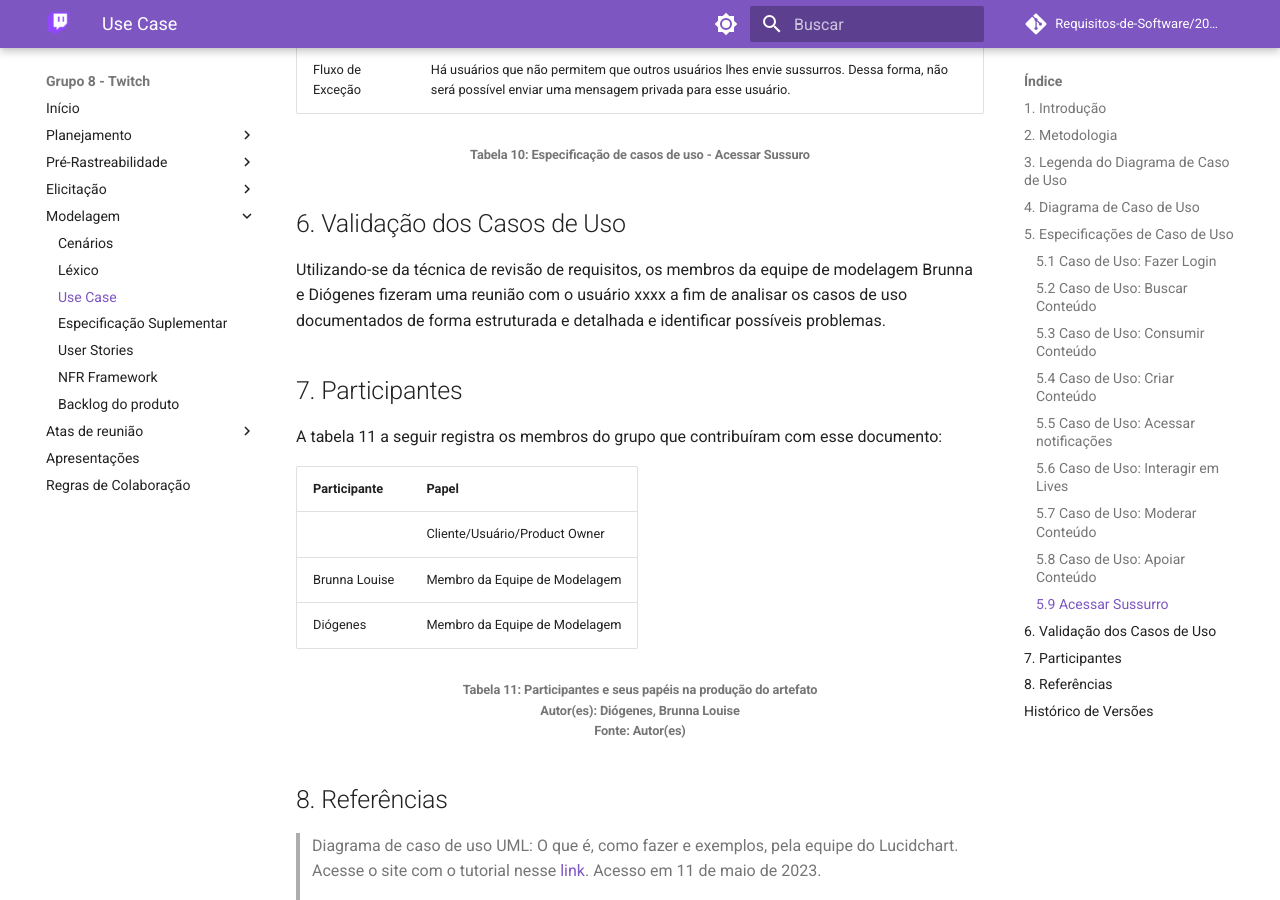
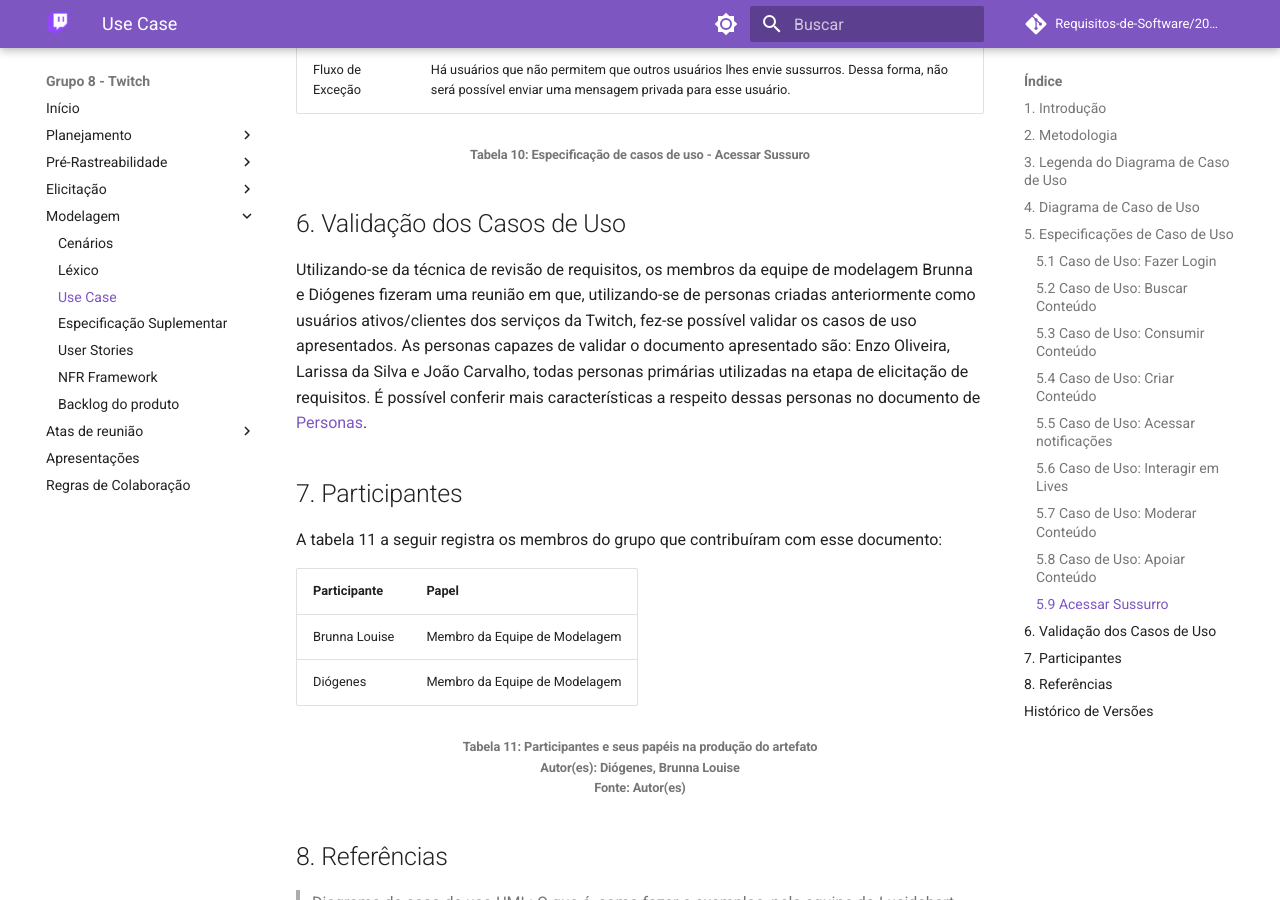
Before and after one commit to Requisitos-de-Software/2023.1-Twitch, an MkDocs documentation site: the page built from docs/modelagem/usecase.md, in a window 1280 px wide and 900 px high, scrolled down 8344 px. Built offline with MkDocs 1.6.1 and Material for MkDocs 9.7.7, drawn with Linux system fonts in a browser that asks for light colours; comment, search, counter and statistics services are not loaded; some of the changed text lies outside the part shown.

Commit message:
adicionando validação casos de uso

```diff
--- a/docs/modelagem/usecase.md
+++ b/docs/modelagem/usecase.md
@@ -154,14 +154,14 @@
 
 
 ## 6. Validação dos Casos de Uso
-Utilizando-se da técnica de revisão de requisitos, os membros da equipe de modelagem Brunna e Diógenes fizeram uma reunião com o usuário xxxx a fim de analisar os casos de uso documentados de forma estruturada e detalhada e identificar possíveis problemas.
+Utilizando-se da técnica de revisão de requisitos, os membros da equipe de modelagem Brunna e Diógenes fizeram uma reunião em que, utilizando-se de personas criadas anteriormente como usuários ativos/clientes dos serviços da Twitch, fez-se possível validar os casos de uso apresentados.
+As personas capazes de validar o documento apresentado são: Enzo Oliveira, Larissa da Silva e João Carvalho, todas personas primárias utilizadas na etapa de elicitação de requisitos. É possível conferir mais características a respeito dessas personas no documento de [Personas](https://requisitos-de-software.github.io/2023.1-Twitch/elicitacao/personas/).
 ## 7. Participantes
 
 A tabela 11 a seguir registra os membros do grupo que contribuíram com esse documento:
 
 | **Participante** | **Papel** |
 | ---- | ----------- |
-|  | Cliente/Usuário/Product Owner |
 | Brunna Louise | Membro da Equipe de Modelagem |
 | Diógenes | Membro da Equipe de Modelagem |
 
@@ -192,6 +192,7 @@
 | 24/05/2023 | 1.6 | Adição de Correções ligadas ao diagrama de Casos de Uso| Diógenes Dantas | Brunna Louise |
 | 01/06/2023 | 1.7 | Adição da Tabela de Validação do Diagrama dos Casos de Uso| Diógenes Dantas | Brunna Louise |
 | 05/06/2023 | 1.8 | Adição de Fluxos Alternativos e Fluxos de Exceção (caso se aplique) | Brunna Louise | Diógenes Dantas |
+| 12/06/2023 | 1.9 | Adição de Validação por meio de Personas | Brunna Louise | Diógenes Dantas |
 <h6 align = "center"> Tabela 11: Histórico de Versões
 <br> Autor(es): Brunna Louise, Diógenes Dantas
 <br>Fonte: Autor(es)</h6>
```
